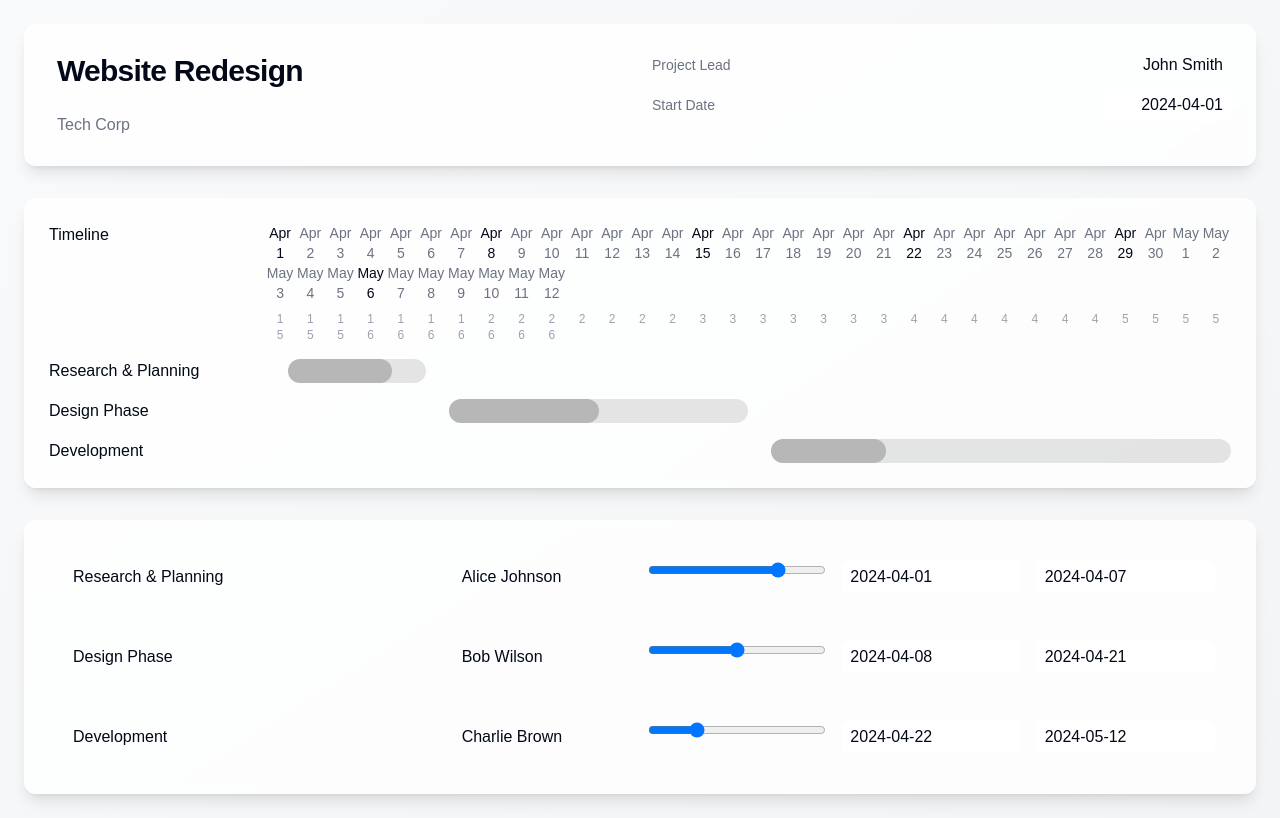
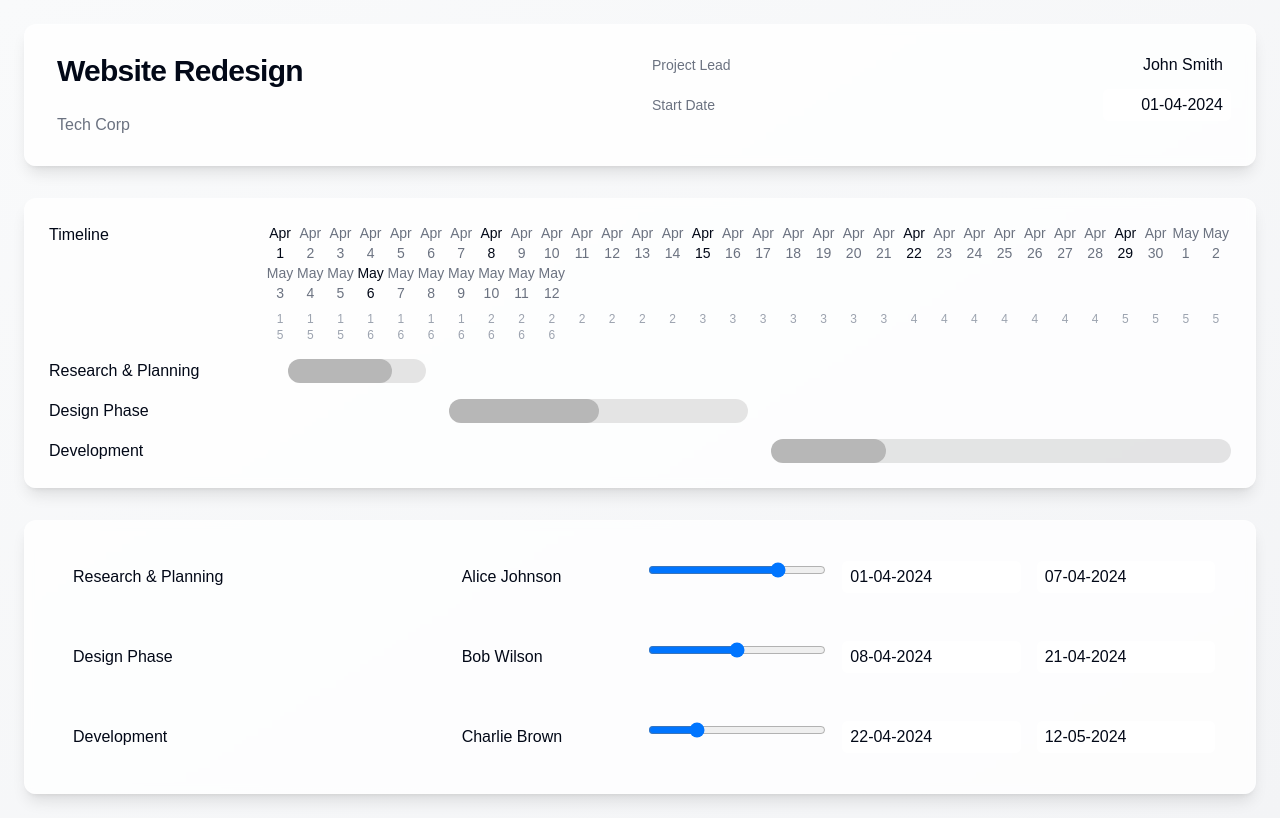
Before and after one commit to Thorpo123/project-planner-pro, a React (Vite) app: page / in a window 1280 px wide. Built offline with nearby package versions, Linux system fonts and the light colour scheme.

Commit message:
Change date format to DD-MM-YYYY
Updated the date format in the project components to display dates in the DD-MM-YYYY format.
[skip gpt_engineer]

```diff
--- a/src/components/ProjectHeader.tsx
+++ b/src/components/ProjectHeader.tsx
@@ -41,10 +41,10 @@ export const ProjectHeader = () => {
             <span className="text-sm text-gray-500">Start Date</span>
             <input
               type="text"
-              value={format(new Date(projectData.startDate), "yyyy-MM-dd")}
+              value={format(new Date(projectData.startDate), "dd-MM-yyyy")}
               onChange={(e) => updateProjectData({ startDate: e.target.value })}
               className="editable-cell font-medium w-32 text-right"
-              placeholder="YYYY-MM-DD"
+              placeholder="DD-MM-YYYY"
             />
           </div>
         </div>
--- a/src/components/TaskList.tsx
+++ b/src/components/TaskList.tsx
@@ -77,23 +77,23 @@ export const TaskList = () => {
                         <div>
                           <input
                             type="text"
-                            value={format(new Date(task.startDate), "yyyy-MM-dd")}
+                            value={format(new Date(task.startDate), "dd-MM-yyyy")}
                             onChange={(e) =>
                               updateTask(task.id, { startDate: e.target.value })
                             }
                             className="editable-cell w-full"
-                            placeholder="YYYY-MM-DD"
+                            placeholder="DD-MM-YYYY"
                           />
                         </div>
                         <div>
                           <input
                             type="text"
-                            value={format(new Date(task.endDate), "yyyy-MM-dd")}
+                            value={format(new Date(task.endDate), "dd-MM-yyyy")}
                             onChange={(e) =>
                               updateTask(task.id, { endDate: e.target.value })
                             }
                             className="editable-cell w-full"
-                            placeholder="YYYY-MM-DD"
+                            placeholder="DD-MM-YYYY"
                           />
                         </div>
                       </div>
```
